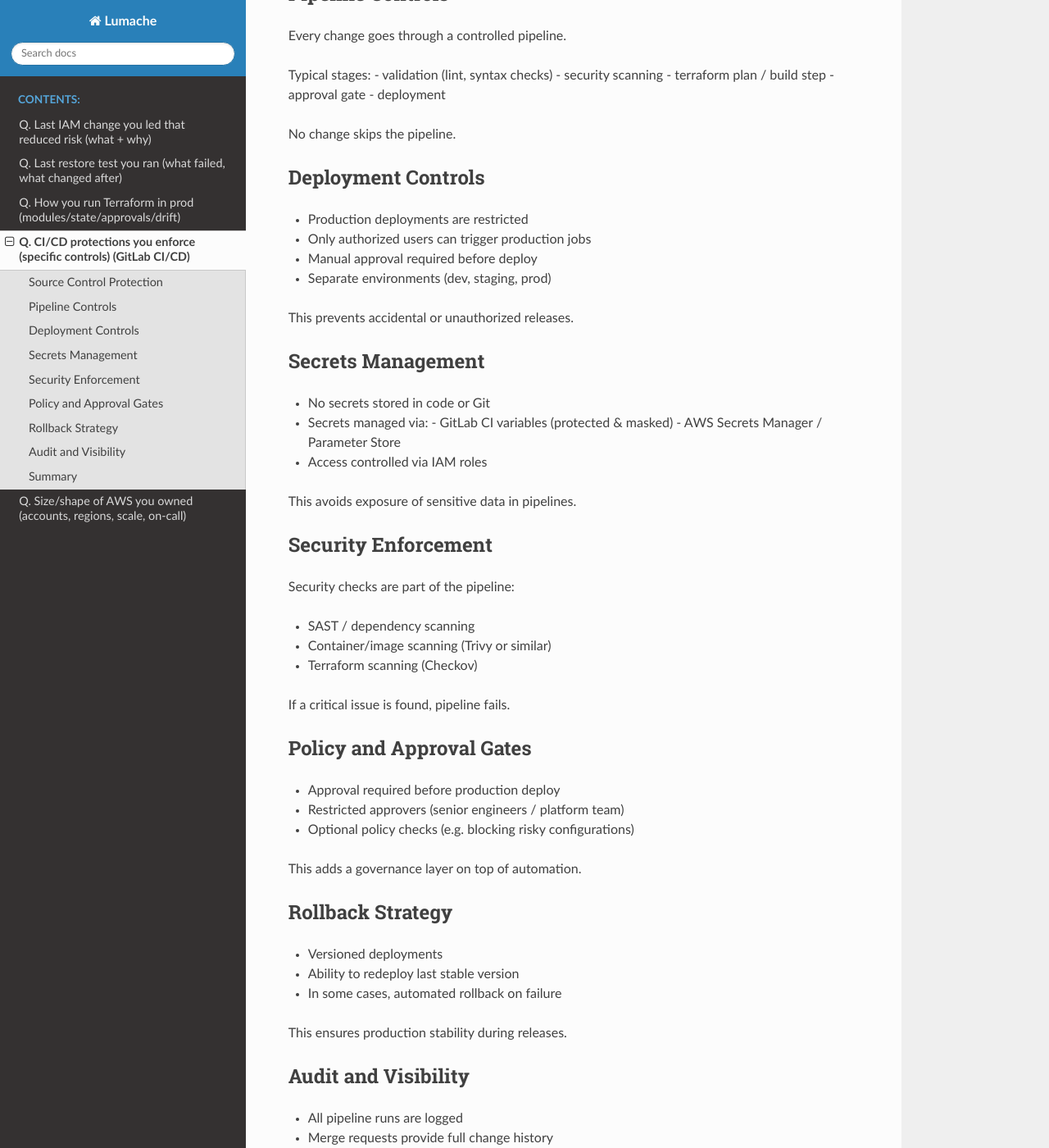
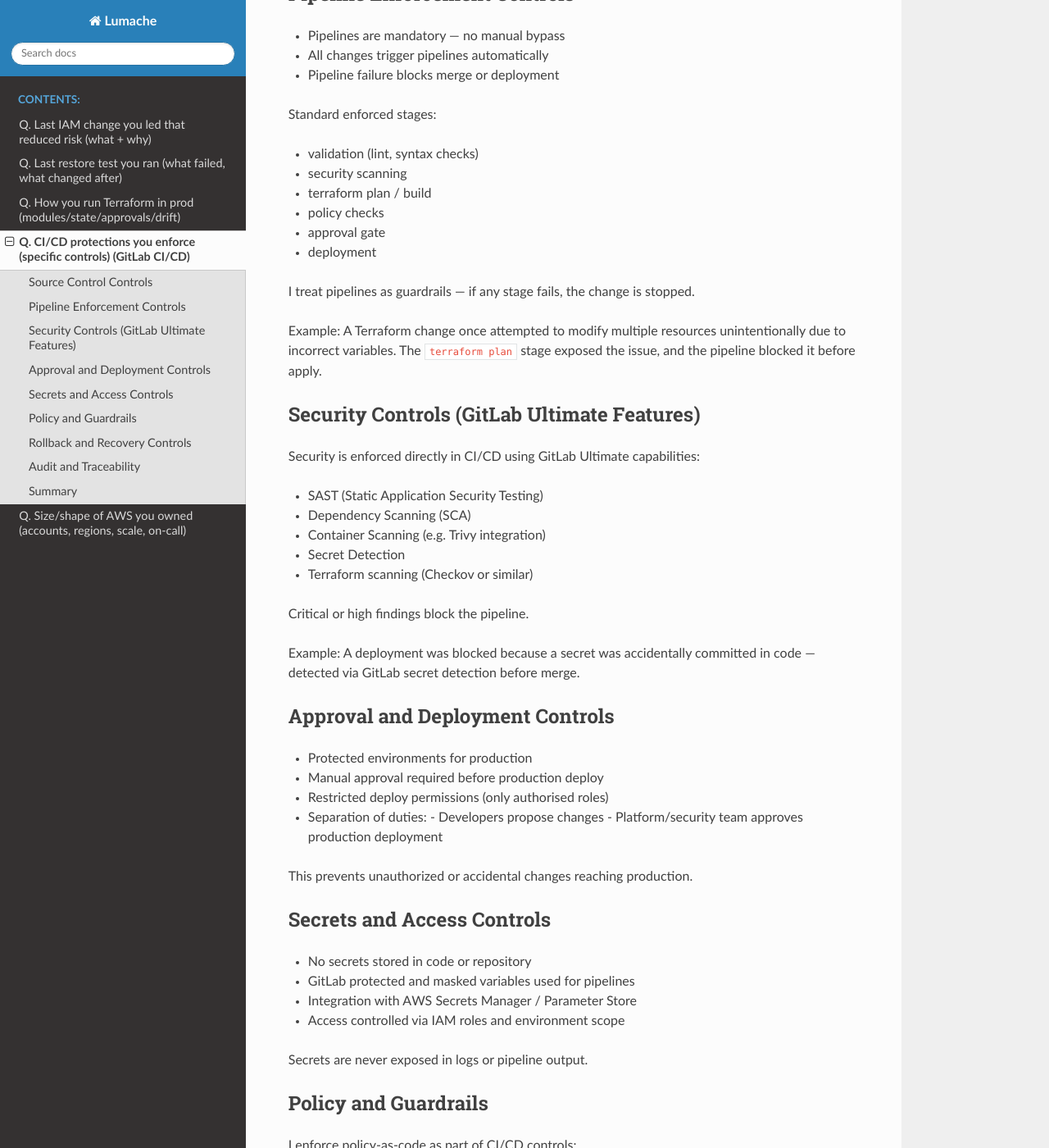
Before and after one commit to Mynkskhr/proj1221, a Sphinx documentation site: the page built from docs/source/cicd-governance.rst, in a window 1280 px wide and 1400 px high, scrolled down 590 px. Shown: the whole window at 82% size. Built offline with Sphinx 7.4.7 and the Read the Docs theme 3.1.0, drawn with Linux system fonts in a browser that asks for light colours; some of the changed text lies outside the part shown.

Commit message:
Update cicd-governance.rst

```diff
--- a/docs/source/cicd-governance.rst
+++ b/docs/source/cicd-governance.rst
@@ -1,93 +1,123 @@
 Q. CI/CD protections you enforce (specific controls) (GitLab CI/CD)
 ===================================================================
 
-In my experience, CI/CD is not just for automation. it is the main control point for production changes.
+In my experience, CI/CD is the primary control layer for production.
 
-Across my work at Xebia, OpenText and Diehl Metering, I have used GitLab CI/CD to enforce governance, security, and safe deployments.
+Using GitLab Ultimate, I enforce CI/CD as a governed system with built-in security, approval, and deployment controls. No change reaches production unless it passes all enforced gates.
 
-Source Control Protection
---------------------------
+Source Control Controls
+-----------------------
 - Protected ``main`` / ``production`` branches
 - No direct commits allowed
 - Mandatory merge requests for all changes
-- Required code reviews before merge
+- Required approvals before merge (minimum reviewers enforced)
+- Code Owners defined for sensitive areas (e.g. Terraform, IAM)
 
-This ensures all changes are visible and reviewed before reaching production.
+This ensures that all changes are reviewed and ownership is clearly enforced.
 
-Pipeline Controls
-------------------
-Every change goes through a controlled pipeline.
+Pipeline Enforcement Controls
+-----------------------------
+- Pipelines are mandatory — no manual bypass
+- All changes trigger pipelines automatically
+- Pipeline failure blocks merge or deployment
 
-Typical stages:
+Standard enforced stages:
+
 - validation (lint, syntax checks)
 - security scanning
-- terraform plan / build step
+- terraform plan / build
+- policy checks
 - approval gate
 - deployment
 
-No change skips the pipeline.
+I treat pipelines as guardrails — if any stage fails, the change is stopped.
 
-Deployment Controls
--------------------
-- Production deployments are restricted
-- Only authorized users can trigger production jobs
-- Manual approval required before deploy
-- Separate environments (dev, staging, prod)
+Example:
+A Terraform change once attempted to modify multiple resources unintentionally due to incorrect variables. The ``terraform plan`` stage exposed the issue, and the pipeline blocked it before apply.
 
-This prevents accidental or unauthorized releases.
+Security Controls (GitLab Ultimate Features)
+--------------------------------------------
+Security is enforced directly in CI/CD using GitLab Ultimate capabilities:
 
-Secrets Management
--------------------
-- No secrets stored in code or Git
-- Secrets managed via:
-  - GitLab CI variables (protected & masked)
-  - AWS Secrets Manager / Parameter Store
-- Access controlled via IAM roles
+- SAST (Static Application Security Testing)
+- Dependency Scanning (SCA)
+- Container Scanning (e.g. Trivy integration)
+- Secret Detection
+- Terraform scanning (Checkov or similar)
 
-This avoids exposure of sensitive data in pipelines.
+Critical or high findings block the pipeline.
 
-Security Enforcement
---------------------
-Security checks are part of the pipeline:
+Example:
+A deployment was blocked because a secret was accidentally committed in code — detected via GitLab secret detection before merge.
 
-- SAST / dependency scanning
-- Container/image scanning (Trivy or similar)
-- Terraform scanning (Checkov)
+Approval and Deployment Controls
+--------------------------------
+- Protected environments for production
+- Manual approval required before production deploy
+- Restricted deploy permissions (only authorised roles)
+- Separation of duties:
+  - Developers propose changes
+  - Platform/security team approves production deployment
 
-If a critical issue is found, pipeline fails.
+This prevents unauthorized or accidental changes reaching production.
 
-Policy and Approval Gates
---------------------------
-- Approval required before production deploy
-- Restricted approvers (senior engineers / platform team)
-- Optional policy checks (e.g. blocking risky configurations)
+Secrets and Access Controls
+---------------------------
+- No secrets stored in code or repository
+- GitLab protected and masked variables used for pipelines
+- Integration with AWS Secrets Manager / Parameter Store
+- Access controlled via IAM roles and environment scope
 
-This adds a governance layer on top of automation.
+Secrets are never exposed in logs or pipeline output.
 
-Rollback Strategy
------------------
-- Versioned deployments
-- Ability to redeploy last stable version
-- In some cases, automated rollback on failure
+Policy and Guardrails
+---------------------
+I enforce policy-as-code as part of CI/CD controls:
 
-This ensures production stability during releases.
+- Block overly permissive IAM policies (``*:*``)
+- Block public exposure (e.g. ``0.0.0.0/0``)
+- Enforce required tags and environment standards
 
-Audit and Visibility
---------------------
-- All pipeline runs are logged
-- Merge requests provide full change history
-- Easy to trace:
-  - who changed what
+Policy failures automatically block deployment.
+
+Example:
+
+.. code-block:: rego
+
+   deny[msg] {
+     input.resource_changes[_].type == "aws_security_group"
+     input.resource_changes[_].change.after.ingress[_].cidr_blocks[_] == "0.0.0.0/0"
+     msg := "Open access is not allowed"
+   }
+
+Rollback and Recovery Controls
+------------------------------
+- Version-controlled deployments via Git
+- Ability to redeploy last stable version quickly
+- Terraform rollback using previous commit/state
+
+Example:
+During a failed deployment, we reverted to the previous stable version via pipeline, restoring service without manual intervention.
+
+Audit and Traceability
+----------------------
+- Full audit trail via merge requests and pipeline logs
+- Visibility into:
+  - who made the change
+  - what was deployed
   - when it was deployed
+
+This supports both operational debugging and compliance requirements.
 
 Summary
 -------
-My approach to CI/CD in GitLab is:
+I enforce CI/CD as a controlled system with strict protections:
 
-- No direct changes to production
-- Everything goes through pipeline + review
-- Strong access control and approvals
-- Security checks built into pipeline
-- Clear rollback and audit trail
+- No direct production changes
+- Mandatory pipelines with enforced stages
+- Built-in security scanning (GitLab Ultimate)
+- Strong approval and deployment controls
+- Policy-based guardrails
+- Full auditability and rollback capability
 
-This ensures safe, controlled, and repeatable production deployments.
+This ensures production deployments are secure, controlled, and repeatable across AWS environments.
```
